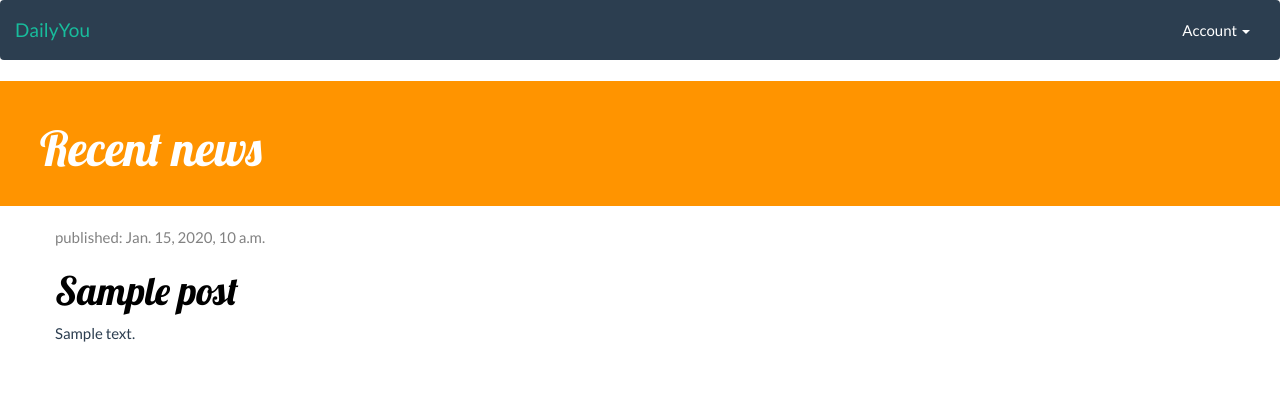
After one commit to ywu342/DailyYou, a Django app: template DailyU/templates/post_list.html in a window 1280 px wide. The commit adds this page. Shown: the top 414 px of the page. Run offline with Django 3.2, Linux system fonts and the light colour scheme; the template is opened without the code that fills it: most values are stand-ins (such as "Sample title", 1, 10 or a date in 2020); some libraries are stand-ins or nearby versions.

Commit message:
posts page

```diff
--- a/DailyU/news/urls.py
+++ b/DailyU/news/urls.py
@@ -9,5 +9,5 @@ urlpatterns = [
     url(r'^$', views.index, name='index'),
     url(r'^login/', auth_views.login, {'template_name':'login.html', 'authentication_form':forms.LoginForm},name='login'),
     url(r'^logout/', auth_views.logout, {'next_page':'/login'},name='logout'),
-
+    url(r'^posts/',views.generateNewspaper,name='posts'),
 ]
--- /dev/null
+++ b/DailyU/static/css/posts.css
@@ -0,0 +1,46 @@
+.page-header {
+    background-color: #ff9400;
+    margin-top: 0;
+    padding: 20px 20px 20px 40px;
+}
+
+.page-header h1, .page-header h1 a, .page-header h1 a:visited, .page-header h1 a:active {
+    color: #ffffff;
+    font-size: 36pt;
+    text-decoration: none;
+}
+
+.content {
+    margin-left: 40px;
+}
+
+h1, h2, h3, h4 {
+    font-family: 'Lobster', cursive;
+}
+
+.date {
+    color: #828282;
+}
+
+.save {
+    float: right;
+}
+
+.post-form textarea, .post-form input {
+    width: 100%;
+}
+
+.top-menu, .top-menu:hover, .top-menu:visited {
+    color: #ffffff;
+    float: right;
+    font-size: 26pt;
+    margin-right: 20px;
+}
+
+.post {
+    margin-bottom: 70px;
+}
+
+.post h1 a, .post h1 a:visited {
+    color: #000000;
+}
--- a/DailyU/templates/base.html
+++ b/DailyU/templates/base.html
@@ -8,6 +8,8 @@
                 <title>DailyYou</title>
                 <!-- Core CSS - Include with every page -->
                 <link href="{% static 'css/bootstrap.min.css' %}" rel="stylesheet">
+                <link href="//fonts.googleapis.com/css?family=Lobster&subset=latin,latin-ext" rel="stylesheet" type="text/css">
+                <link href="{% static 'css/posts.css' %}" rel="stylesheet">
                 </head>
                 <body>
                     <nav class="navbar navbar-default">
--- /dev/null
+++ b/DailyU/templates/post_list.html
@@ -0,0 +1,25 @@
+{% extends 'base.html' %}
+
+{% block content %}
+        <div class="page-header">
+            <h1>Recent news</a></h1>
+        </div>
+
+{% for post in posts %}
+<div class="content container">
+    <div class="row">
+        <div class="col-md-8">
+            <div class="post">
+                <div class="date">
+                <p>published: {{ post.pub_time }}</p>
+                </div>
+                <h1><a href="{{ post.post_url }}">{{ post.title }}</a></h1>
+                <p>{{ post.text|linebreaksbr }}</p>
+            </div>
+        </div>
+    </div>
+</div>
+
+{% endfor %}
+
+{% endblock %}
```
Also changed, not shown: DailyU/news/views.py (+21 -3 lines), DailyU/news/entertainment.json (renamed from test_jsons/entertainment.json), DailyU/news/test_jsons/education.json (renamed from test_jsons/education.json), DailyU/news/test_jsons/finance.json (renamed from test_jsons/finance.json), DailyU/news/test_jsons/games.json (renamed from test_jsons/games.json), DailyU/news/test_jsons/health.json (renamed from test_jsons/health.json), DailyU/news/test_jsons/shopping.json (renamed from test_jsons/shopping.json), DailyU/news/test_jsons/sports.json (renamed from test_jsons/sports.json), DailyU/news/test_jsons/tech.json (renamed from test_jsons/tech.json), DailyU/news/test_jsons/travel.json (renamed from test_jsons/travel.json), DailyU/news/webhoseUtil.py (renamed from webhoseUtil.py).
